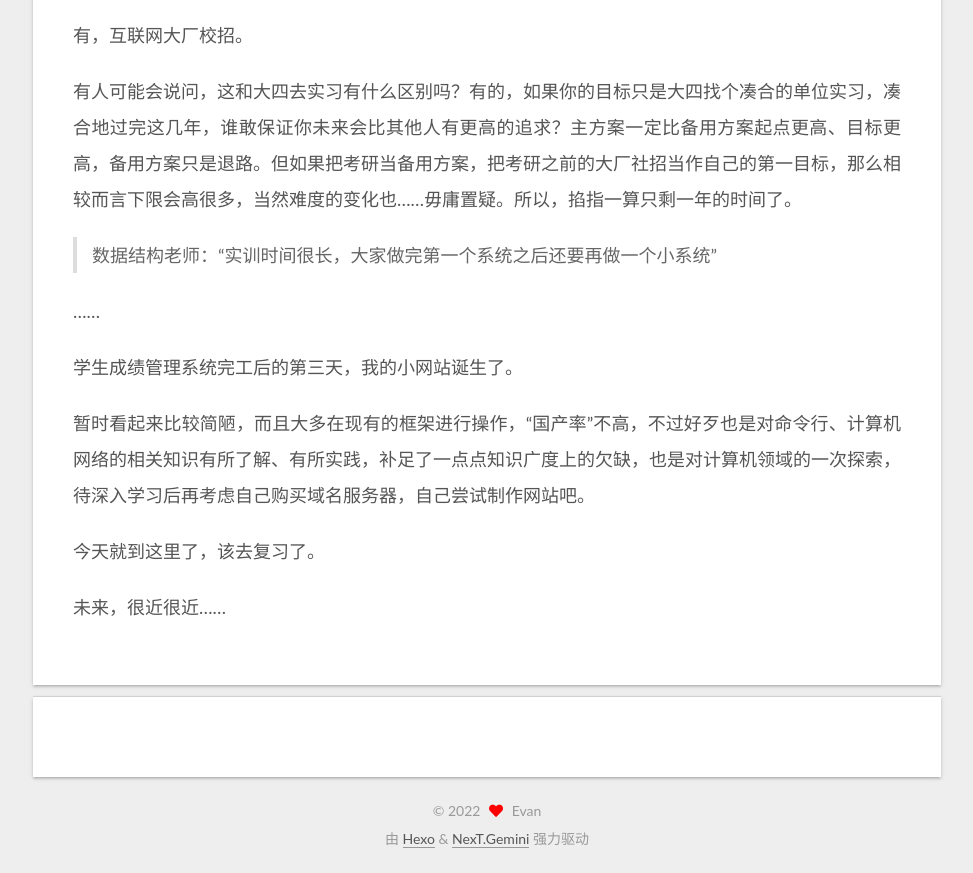
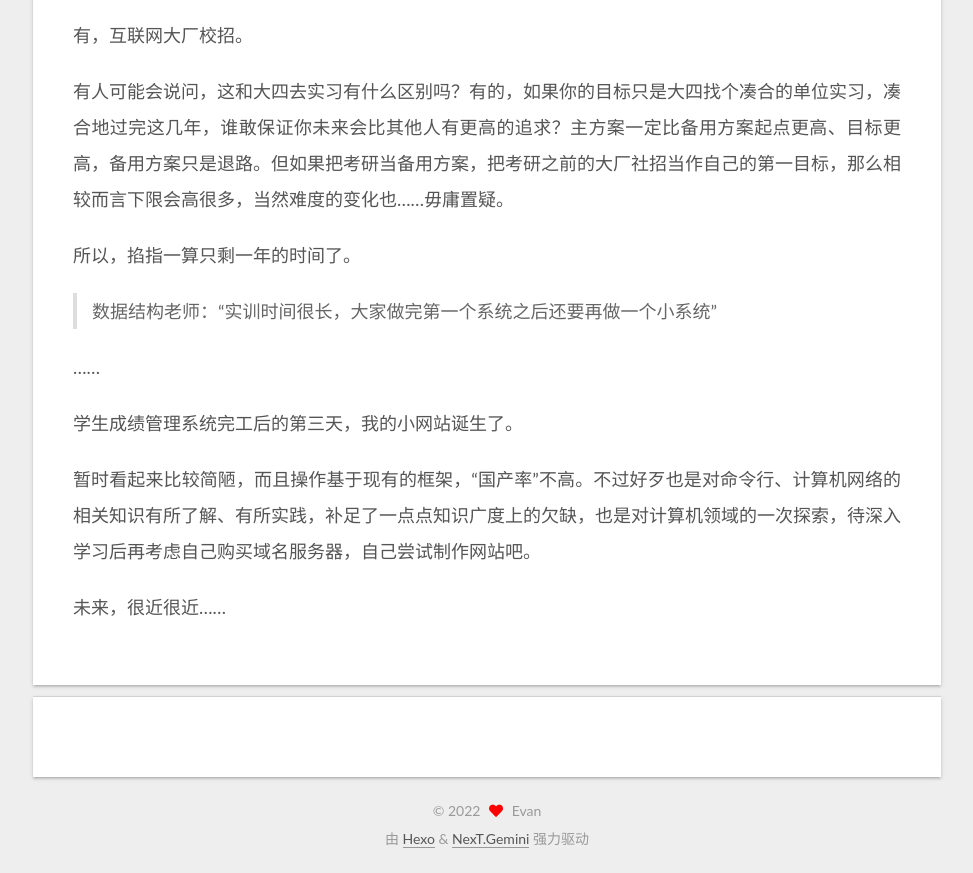
Before and after one commit to 726Evan/726Evan.github.io, a plain HTML site: page about/index.html in a window 1280 px wide. Shown: the part 1248-2121 px from the top of the page, without its empty margins (279-1252 px from the left). Drawn offline with nearby package versions, Linux system fonts and the light colour scheme; some packages are replaced by stand-ins of ours; a script that the page names is missing.

Commit message:
Site updated: 2022-01-02 22:55:59

```diff
--- a/about/index.html
+++ b/about/index.html
@@ -29,7 +29,7 @@
 <meta property="og:locale" content="zh_CN">
 <meta property="og:image" content="file:///C:/Users/Evan/AppData/Roaming/Tencent/QQ/Temp/E7EC467C28CF49E0BD1D100AF92675D8.png">
 <meta property="article:published_time" content="2022-01-02T09:21:18.000Z">
-<meta property="article:modified_time" content="2022-01-02T14:43:33.077Z">
+<meta property="article:modified_time" content="2022-01-02T14:55:10.350Z">
 <meta property="article:author" content="Evan">
 <meta name="twitter:card" content="summary">
 <meta name="twitter:image" content="file:///C:/Users/Evan/AppData/Roaming/Tencent/QQ/Temp/E7EC467C28CF49E0BD1D100AF92675D8.png">
@@ -264,14 +264,14 @@
 <p>所以，我就去做网站了。</p>
 <p>怎么可能，软件工程专业的秃头怪从不屈服！只是跟浙大传说中的那位因为考前学习太过认真导致第二天睡过头错过大学物理考试从此大悟的计算机专业同学一样，我也大悟了。跟其他重点本科相比，我们同届的计算机专业学生在知识广度上基本落后别人半年甚至一年，深度可能更是永远也赶不上，毕业就失业真不是说着玩的。那咋办，考研吗？我之前也一直觉得非考研不可，但万一考不上呢，万一二战也不能上岸呢？大不了社招，大不了三战。可是如果这样的话，相当于把二战三战、社招当作自己的退路，风险和成本都太高了，后果也难以接受，有没有更保险的方案？</p>
 <p>有，互联网大厂校招。</p>
-<p>有人可能会说问，这和大四去实习有什么区别吗？有的，如果你的目标只是大四找个凑合的单位实习，凑合地过完这几年，谁敢保证你未来会比其他人有更高的追求？主方案一定比备用方案起点更高、目标更高，备用方案只是退路。但如果把考研当备用方案，把考研之前的大厂社招当作自己的第一目标，那么相较而言下限会高很多，当然难度的变化也……毋庸置疑。所以，掐指一算只剩一年的时间了。</p>
+<p>有人可能会说问，这和大四去实习有什么区别吗？有的，如果你的目标只是大四找个凑合的单位实习，凑合地过完这几年，谁敢保证你未来会比其他人有更高的追求？主方案一定比备用方案起点更高、目标更高，备用方案只是退路。但如果把考研当备用方案，把考研之前的大厂社招当作自己的第一目标，那么相较而言下限会高很多，当然难度的变化也……毋庸置疑。</p>
+<p>所以，掐指一算只剩一年的时间了。</p>
 <blockquote>
 <p>数据结构老师：“实训时间很长，大家做完第一个系统之后还要再做一个小系统”</p>
 </blockquote>
 <p>……</p>
 <p>学生成绩管理系统完工后的第三天，我的小网站诞生了。</p>
-<p>暂时看起来比较简陋，而且大多在现有的框架进行操作，“国产率”不高，不过好歹也是对命令行、计算机网络的相关知识有所了解、有所实践，补足了一点点知识广度上的欠缺，也是对计算机领域的一次探索，待深入学习后再考虑自己购买域名服务器，自己尝试制作网站吧。</p>
-<p>今天就到这里了，该去复习了。</p>
+<p>暂时看起来比较简陋，而且操作基于现有的框架，“国产率”不高。不过好歹也是对命令行、计算机网络的相关知识有所了解、有所实践，补足了一点点知识广度上的欠缺，也是对计算机领域的一次探索，待深入学习后再考虑自己购买域名服务器，自己尝试制作网站吧。</p>
 <p>未来，很近很近……</p>
 
       </div>
```
Also changed, not shown: content.json (+1 -1 lines), search.xml (+6 -6 lines).
